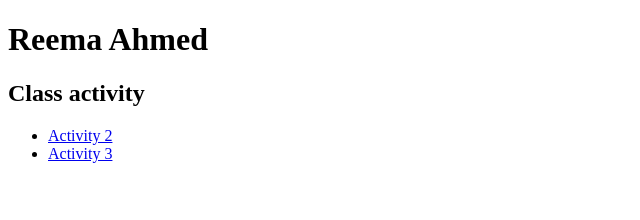
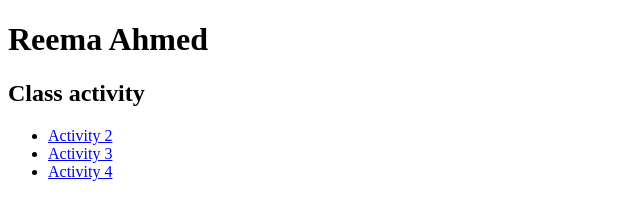
Before and after one commit to rahmed018/microcredential, a plain HTML site: page index.html in a window 1280 px wide. Shown: the full height of the page, 0-640 px from the left. Drawn offline with Linux system fonts and the light colour scheme.

Commit message:
Add files via upload

```diff
--- a/index.html
+++ b/index.html
@@ -12,6 +12,7 @@
     <ul>
         <li><a href="day2/classactivity2.html" target="blank">Activity 2</a></li>
         <li><a href="day3/classactivity3.html" target="blank">Activity 3</a></li>
+        <li><a href="day4/classactivity4.html" target="blank">Activity 4</a></li>
     </ul>
 
 </body>
```
